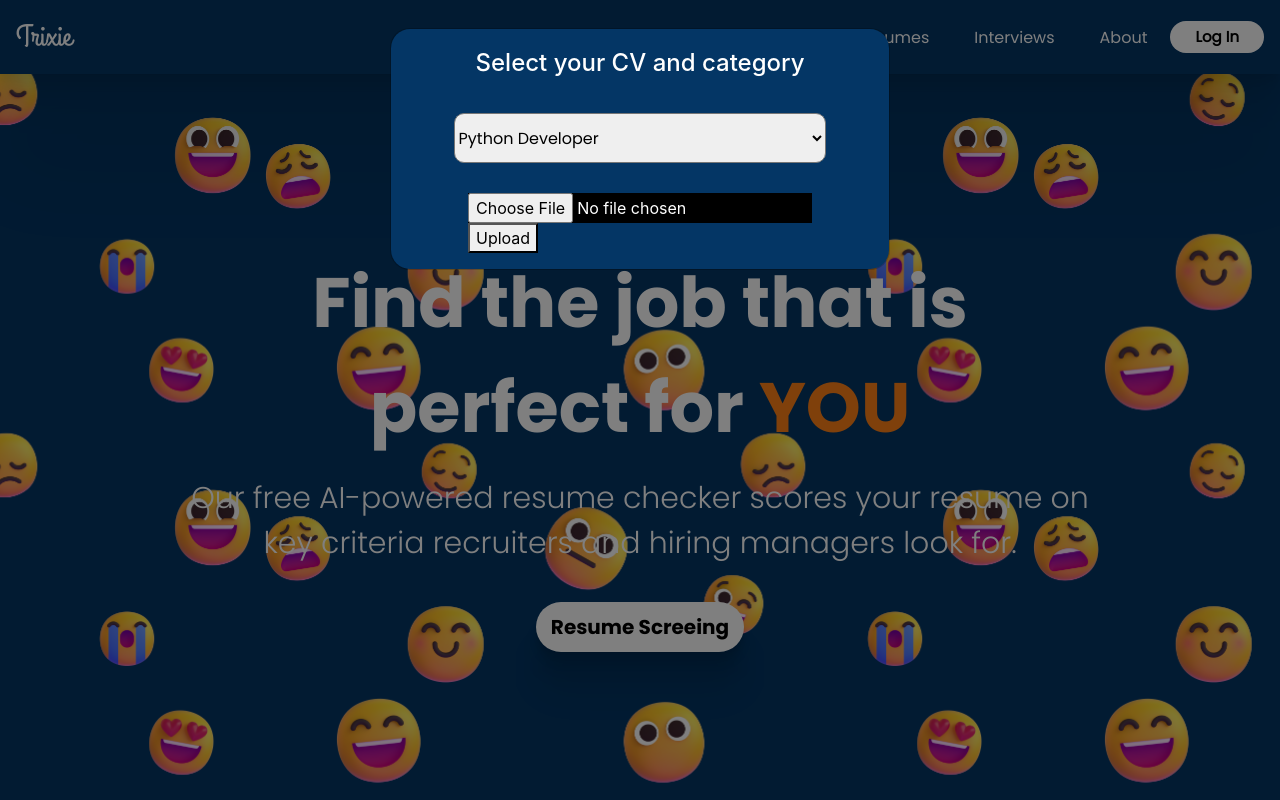
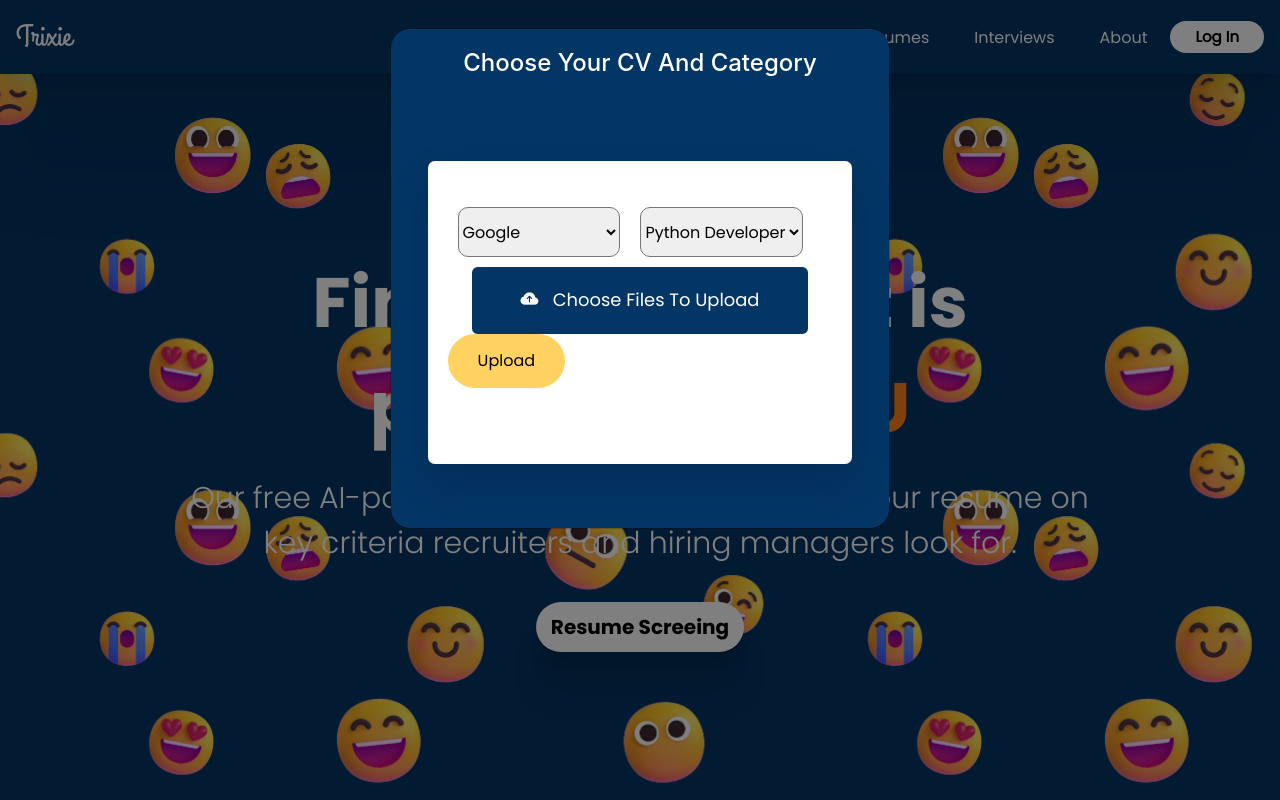
Before and after one commit to imakshaypm/trixie-project, a Flask app: page /resume in a window 1280 px wide, after a click on "Resume Screeing". Run offline with Flask 2, Linux system fonts and the light colour scheme; some libraries are stand-ins or nearby versions.

Commit message:
added resume screening fnctionality

```diff
--- a/requirements.txt
+++ b/requirements.txt
@@ -1,5 +1,6 @@
 flask
 Flask
+git+https://github.com/LIAAD/yake
 pymongo[srv]
 Flask-PyMongo
 opencv-python
--- a/static/js/resume.js
+++ b/static/js/resume.js
@@ -32,8 +32,31 @@ $(document).ready(function () {
             cache: false,
             processData: false,
             success: function (data) {
-                console.log('Success!');
+                if(data.redirect) {
+                    console.log('Success!');
+                    window.location.href = data.redirect;
+                }
             },
         });
     })
 });
+
+let fileInput = document.getElementById("files");
+let fileList = document.getElementById("files-list");
+let numOfFiles = document.getElementById("num-of-files");
+fileInput.addEventListener("change", () => {
+    fileList.innerHTML = "";
+    numOfFiles.textContent = `${fileInput.files.length} Files Selected`;
+    for (i of fileInput.files) {
+        let reader = new FileReader();
+        let listItem = document.createElement("li");
+        let fileName = i.name;
+        let fileSize = (i.size / 1024).toFixed(1);
+        listItem.innerHTML = `<p>${fileName}</p><p>${fileSize}KB</p>`;
+        if (fileSize >= 1024) {
+            fileSize = (fileSize / 1024).toFixed(1);
+            listItem.innerHTML = `<p>${fileName}</p><p>${fileSize}MB</p>`;
+        }
+        fileList.appendChild(listItem);
+    }
+});
--- a/static/styles/resume.css
+++ b/static/styles/resume.css
@@ -102,6 +102,14 @@
     border-radius: 20px;
 }
 
+.modal-body {
+    display: flex;
+    flex-direction: column;
+    justify-content: center;
+    align-items: center;
+    font-family: Poppins;
+}
+
 /*To remove white line in modal body*/
 
 .modal-header {
@@ -160,6 +168,7 @@ section {
     display: flex;
     justify-content: center;
     align-items: center;
+    width: 95%;
 }
 
 select {
@@ -169,6 +178,7 @@ select {
     border-radius: 10px;
     font-family: Poppins;
     outline: none;
+    margin: 10px;
 }
 
 .select::-ms-expand {
@@ -185,7 +195,6 @@ select {
 
 option {
     margin: 50px;
-    background: pink;
 }
 
 .select-option {
@@ -243,16 +252,66 @@ option {
 
 .file-selector {
     display: flex;
-    justify-content: center;
+    flex-direction: column;
     align-items: center;
-    margin-top: 30px;
 }
 
-.file-input {
+.file-upload {
+    border: none;
+    background: #FFD262;
+    outline: none !important;
+    padding: 15px;
+    padding-left: 30px;
+    padding-right: 30px;
+    border-radius: 30px;
+    text-align: center;
+}
+
+input[type="file"] {
+    display: none;
+}
+
+label {
+    display: block;
+    position: relative;
+    background-color: #043665;
+    color: #ffffff;
+    font-size: 1.12em;
+    font-weight: 500;
+    text-align: center;
+    width: 18.75em;
+    padding: 1.12em 0;
+    margin: auto;
+    border-radius: 0.31em;
+    cursor: pointer;
+}
+
+ul {
+    list-style-type: none;
+    list-style: none;
+}
+
+.container {
+    background-color: #ffffff;
+    width: 90%;
+    max-width: 34.37em;
+    position: relative;
+    margin: 3em;
+    padding: 2.25em 1.25em;
+    border-radius: 0.43em;
+    box-shadow: 0 1.25em 2.18em rgb(1, 28, 71, 0.3);
+}
+
+.container li {
+    font-weight: 500;
+    background-color: #FFD262;
+    color: black;
+    margin-left: -40px;
+    padding: 1em 1em;
+    border-radius: 0.3em;
     display: flex;
+    justify-content: space-between;
     align-items: center;
-    justify-content: center;
-    background: #000;
 }
 
 .images {
--- a/templates/resume.html
+++ b/templates/resume.html
@@ -11,26 +11,40 @@
             <!-- Modal content-->
             <div class="modal-content mymodel">
                 <div class="modal-header">
-                    <h4 style="color: white; text-align: center; margin: 0 auto;" class="modal-title center">Select your CV and category</h4>
+                    <h4 style="color: white; text-align: center; margin: 0 auto;" class="modal-title center">Choose Your CV And Category</h4>
                 </div>
                 <div class="modal-body">
+                    <div class="file-selector">
+                        <div class="container">
+                            <form action="/resume_result" id="upload-file" method="post" enctype="multipart/form-data">
+                                <fieldset>
                                     <section>
-                        <select id="category">
-                            <option value="summmer">Python Developer</option>
-                            <option value="winter">Php Developer</option>
-                            <option value="working">Web Developer</option>
-                            <option value="road">Fullstack Developer</option>
+                                        <select name="company">
+                                            <option value="google">Google</option>
+                                            <option value="meta">Meta</option>
+                                            <option value="adobe">Adobe</option>
+                                            <option value="uber">Uber</option>
+                                        </select>
+                                        <select name="job">
+                                            <option value="python-developer">Python Developer</option>
+                                            <option value="php-developer">Php Developer</option>
+                                            <option value="web-developer">Web Developer</option>
+                                            <option value="fullstack-developer">Fullstack Developer</option>
                                         </select>
                                     </section>
-                    <div class="file-selector">
-                        <form id="upload-file" method="post" enctype="multipart/form-data">
-                            <fieldset>
-                                <input id="files" class="file-input" type="file" name="files">
                                 </fieldset>
                                 <fieldset>
-                                <button id="upload-file-btn" type="button">Upload</button>
+                                    <label for="files">
+                                        <i class="bi bi-cloud-arrow-up-fill"></i>
+                                        &nbsp; Choose Files To Upload
+                                    </label>
+                                    <input id="files" type="file" name="file">
+                                    <input class="file-upload" type="submit" value="Upload">
                                 </fieldset>
                             </form>
+                            <div id="num-of-files">No Files Choosen</div>
+                            <ul id="files-list"></ul>
+                        </div>
                     </div>
                 </div>
 
--- a/templates/resume_result.html
+++ b/templates/resume_result.html
@@ -2,5 +2,5 @@
 {% block styles %}
 {% endblock %}
 {% block content %}
-<h1>Hai</h1>
+<h1 style="color: white;">Hai Your Resume Score is {{ final }}</h1>
 {% endblock content %}
--- a/trixie.py
+++ b/trixie.py
@@ -1,8 +1,9 @@
 import json
 from time import time
-from flask import Flask, jsonify, render_template, url_for, request, Response, flash
+from flask import Flask, jsonify, render_template, url_for, request, Response, flash, redirect
 from flask_pymongo import PyMongo
 import pymongo
+from resume_screening import resumes
 
 app = Flask(__name__)
 
@@ -94,11 +95,14 @@ def resume():
 #Works Very Well Dont Touch It!!!!!!
 @app.route("/resume_result", methods=['GET', 'POST'])
 def resume_result():
-    isthisFile = request.files.get('files')
-    print(isthisFile)
-    print(isthisFile.filename)
-    isthisFile.save('./upload/' + isthisFile.filename)
-    return render_template('resume.html', title = 'Resume')
+    result = 0
+    if request.method == 'POST': #we cannot redirect inside a post method
+        isthisFile = request.files['file']
+        job = request.form.get('job')
+        company = request.form.get('company')
+        print(job, company)
+        result = resumes(isthisFile, 'upload/python-job-description.docx')
+        return render_template('resume_result.html', title = 'Resume Result', final=result)
 
 if __name__ == '__main__':
     app.run(debug=True)
```
Also changed, not shown: resume_screening.py (added, +26 -0 lines), upload/Adobe Scan 05-Nov-2022_1.jpg (added), 1 other file. Lines whose indentation alone changed are shown as unchanged.
